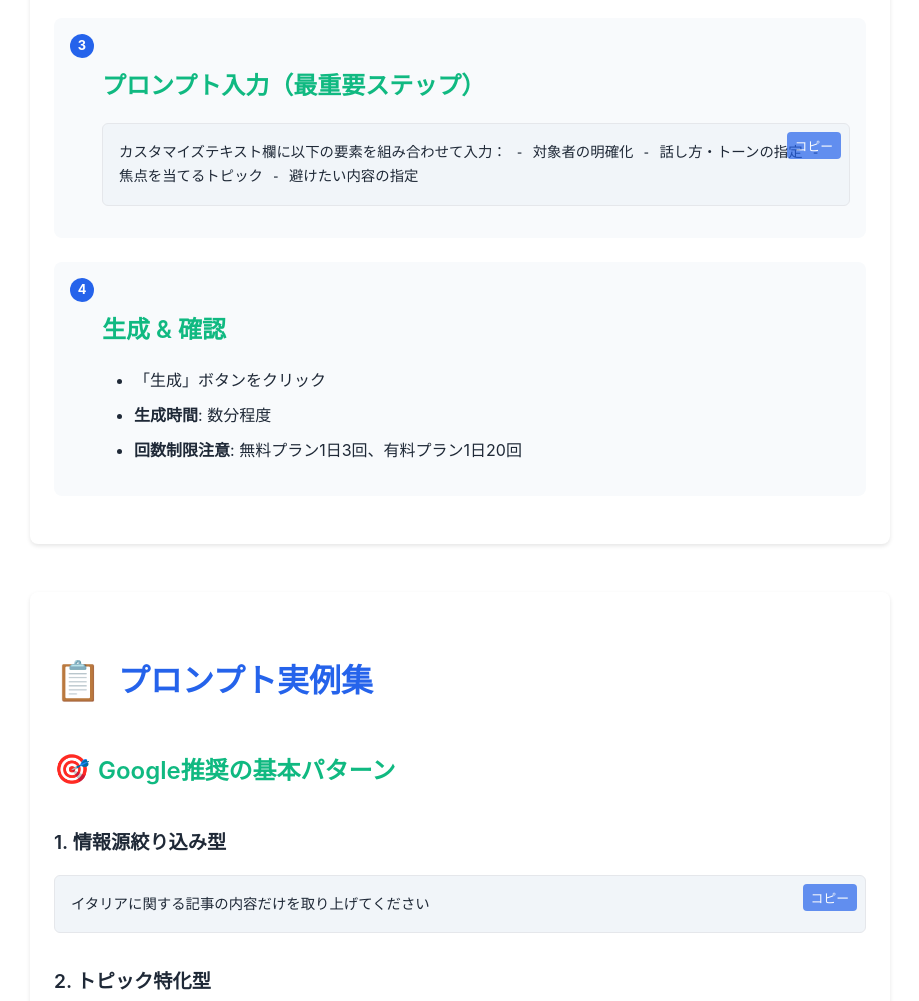
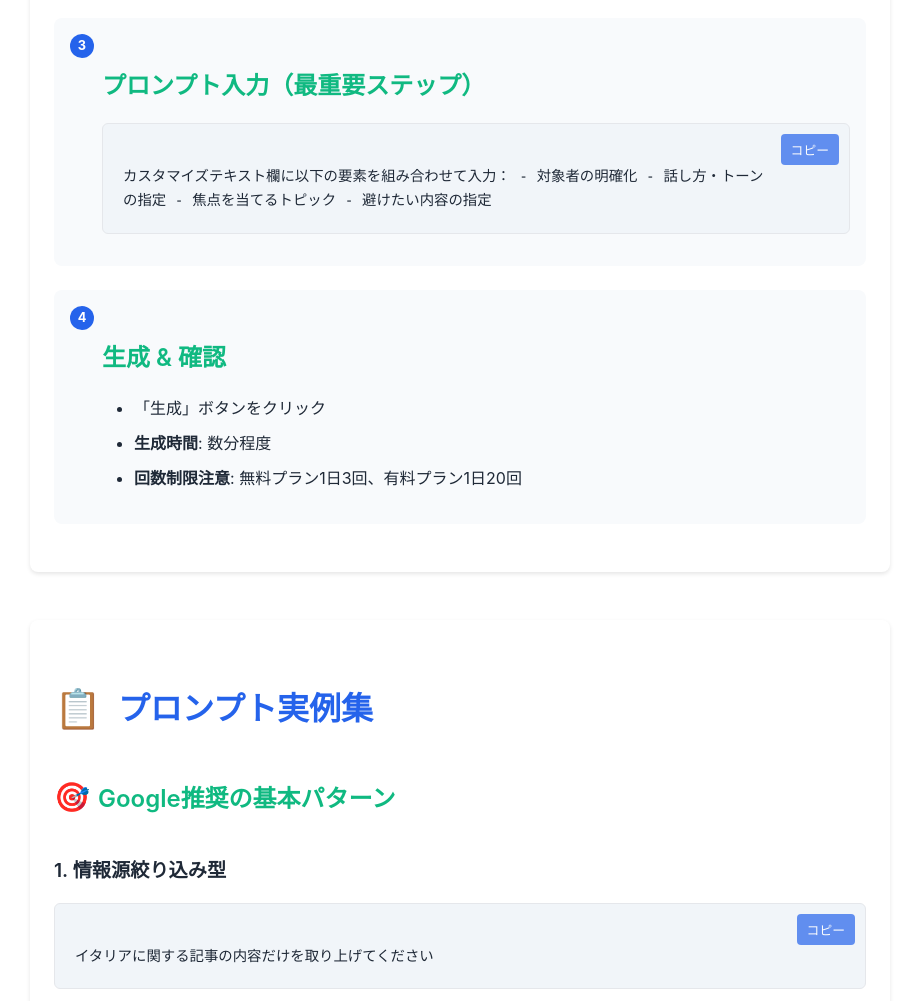
Before and after one commit to StrainGroove/notebooklm-link001, a plain HTML site: page index.html in a window 1280 px wide. Shown: the part 2300-3301 px from the top of the page, without its empty margins (180-1099 px from the left). Drawn offline with Linux system fonts and the light colour scheme.

Commit message:
index.htmlを修正版で更新: コピーボタン重なり問題解決

```diff
--- a/index.html
+++ b/index.html
@@ -5,6 +5,22 @@
     <meta name="viewport" content="width=device-width, initial-scale=1.0">
     <title>NotebookLMを120%活用！音声概要のカスタムプロンプト完全ガイド</title>
     <meta name="description" content="NotebookLMの音声概要機能を最大限活用するための実践的なカスタムプロンプトガイド。プロンプト例、活用シーン、制限事項まで完全網羅。">
+
+    <!-- OGP Meta Tags -->
+    <meta property="og:title" content="NotebookLMを120%活用！音声概要のカスタムプロンプト完全ガイド">
+    <meta property="og:description" content="実践的な活用方法を完全網羅。プロンプト例、活用シーン、制限事項まで詳細解説">
+    <meta property="og:image" content="https://straingroove.github.io/notebooklm-guide-og-image.png">
+    <meta property="og:image:width" content="1200">
+    <meta property="og:image:height" content="630">
+    <meta property="og:url" content="https://straingroove.github.io/notebooklm-guide.html">
+    <meta property="og:type" content="website">
+    <meta property="og:site_name" content="NotebookLM完全ガイド">
+
+    <!-- Twitter Card Meta Tags -->
+    <meta name="twitter:card" content="summary_large_image">
+    <meta name="twitter:title" content="NotebookLMを120%活用！音声概要のカスタムプロンプト完全ガイド">
+    <meta name="twitter:description" content="実践的な活用方法を完全網羅。プロンプト例、活用シーン、制限事項まで詳細解説">
+    <meta name="twitter:image" content="https://straingroove.github.io/notebooklm-guide-og-image.png">
     <style>
         :root {
             --primary-color: #2563eb;
@@ -155,7 +171,7 @@
             background: var(--code-bg);
             border: 1px solid var(--border-color);
             border-radius: 6px;
-            padding: 1rem;
+            padding: 40px 80px 20px 20px; /* 上部余白拡大＋右側余白確保 */
             margin: 1rem 0;
             font-family: 'Monaco', 'Menlo', 'Ubuntu Mono', monospace;
             font-size: 0.9rem;
@@ -164,16 +180,16 @@
         }
 
         .copy-btn {
-            position: absolute;
-            top: 8px;
-            right: 8px;
+            position: absolute !important;
+            top: 10px !important;
+            right: 10px !important;
             background: var(--primary-color);
             color: white;
             border: none;
-            padding: 4px 8px;
+            padding: 6px 10px !important; /* 小型化 */
             border-radius: 4px;
             cursor: pointer;
-            font-size: 0.8rem;
+            font-size: 0.8rem !important;
             opacity: 0.7;
             transition: opacity 0.2s;
         }
```
